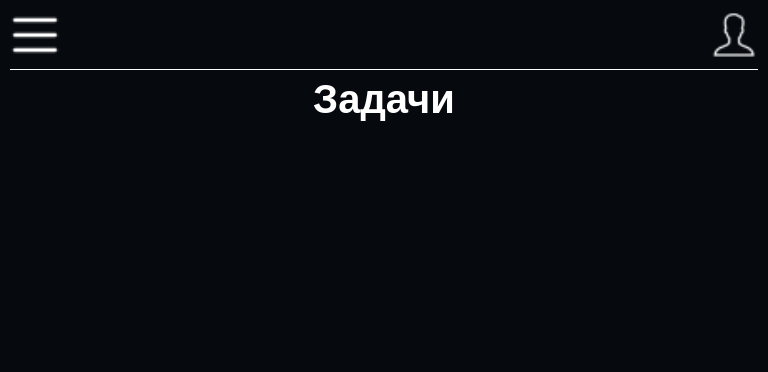
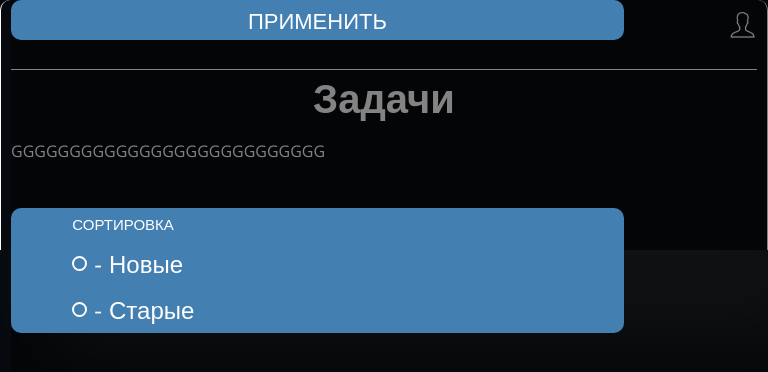
Before and after one commit to AndreyPetrozhitskiy/Farpost-Praktika, a React (Vite) app: page / in a window 768 px wide. Shown: the top 372 px of the page. Built offline with nearby package versions, Linux system fonts and the light colour scheme.

Commit message:
first commit2

```diff
--- a/src/App.tsx
+++ b/src/App.tsx
@@ -1,16 +1,11 @@
-import Main from "./components/Main";
-
-
-
-
-
-
-
+import AppRouter from "./AppRouter";
+import Header from "./components/Header";
 
 function App() {
   return (
     <div className="App">
-      <Main />
+      <Header />
+      <AppRouter />
     </div>
   );
 }
--- /dev/null
+++ b/src/AppRouter.tsx
@@ -0,0 +1,13 @@
+
+import { Routes, Route } from "react-router-dom";
+import Main from "./components/Main";
+
+const AppRouter = () => {
+  return (
+    <Routes>
+      <Route path="/" element={<Main />} />
+    </Routes>
+  );
+};
+
+export default AppRouter;
--- /dev/null
+++ b/src/Styles/Filtres.scss
@@ -0,0 +1,256 @@
+.Filtres {
+  width: 30%;
+  height: auto;
+
+  display: flex;
+  flex-direction: row;
+  justify-content: center;
+
+  flex-wrap: wrap;
+  button {
+    display: flex;
+    justify-content: center;
+    align-items: center;
+    text-align: center;
+    color: white;
+    background-color: #437fb1;
+    width: 100%;
+    height: 50px;
+    border-radius: 10px;
+    border: none;
+    font-size: 22px;
+    cursor: pointer;
+  }
+  &__time {
+    width: 100%;
+    display: flex;
+    height: 150px;
+    flex-direction: column;
+    background-color: #437fb1;
+    border-radius: 10px;
+    justify-content: space-around;
+    align-items: end;
+    p {
+      font-size: 22px;
+      color: white;
+      width: 90%;
+    }
+    &-checkbox {
+      display: flex;
+      flex-direction: row;
+      width: 90%;
+      input[type="checkbox"] {
+        width: 30px;
+        height: 30px;
+        border-radius: 50%;
+        vertical-align: middle;
+        border: 2px solid #ffffff;
+        appearance: none;
+        -webkit-appearance: none;
+        outline: none;
+        cursor: pointer;
+        position: relative;
+        &:checked{
+            // background-color: #ffffff;
+            &::before {
+                content: '\2714'; /* код символа галочки */
+                display: block;
+                width: 30px;
+                height: 30px;
+                text-align: center;
+                line-height: 30px;
+                font-size: 28px;
+                color: #437fb1; /* черный цвет галочки */
+                border-radius: 50%;
+                background-color: #ffffff;
+                position: absolute; // Добавляем позиционирование
+                top: 50%;
+                left: 50%;
+                transform: translate(-50%, -50%); // Центрируем по вертикали и горизонтали
+            }
+        }
+      }
+      p{
+        width: auto;
+        margin-left: 7px;
+        font-size: 24px;
+      }
+    }
+  }
+}
+@media screen and (min-width: 1000px) and (max-width: 1200px) {
+  .Filtres {
+    width: 30%;
+    height: auto;
+    button {
+      height: 50px;
+      font-size: 20px;
+    }
+    &__time {
+        p {
+          font-size: 20px;
+          color: white;
+          width: 90%;
+
+        }
+        &-checkbox {
+          display: flex;
+          flex-direction: row;
+          align-items: center;
+          width: 90%;
+          input[type="checkbox"] {
+            width: 20px;
+            height: 20px;
+            border-radius: 50%;
+            vertical-align: middle;
+            border: 2px solid #ffffff;
+            appearance: none;
+            -webkit-appearance: none;
+            outline: none;
+            cursor: pointer;
+            position: relative;
+            &:checked{
+                // background-color: #ffffff;
+                &::before {
+                    content: '\2714'; /* код символа галочки */
+                    display: block;
+                    width: 20px;
+                    height: 20px;
+                    text-align: center;
+                    line-height: 20px;
+                    font-size: 22px;
+                    color: #437fb1; /* черный цвет галочки */
+                    border-radius: 50%;
+                    background-color: #ffffff;
+                    position: absolute; // Добавляем позиционирование
+                    top: 50%;
+                    left: 50%;
+                    transform: translate(-50%, -50%); // Центрируем по вертикали и горизонтали
+                }
+            }
+          }
+          p{
+            width: auto;
+            margin-left: 7px;
+            font-size: 22px;
+          }
+        }
+      }
+  }
+}
+
+@media screen and (min-width: 768px) and (max-width: 1000px) {
+  .Filtres {
+    width: 30%;
+    height: auto;
+    button {
+      height: 40px;
+      font-size: 15px;
+    }
+    &__time {
+        height: 125px;
+        p {
+          font-size: 15px;
+          color: white;
+          width: 90%;
+
+        }
+        &-checkbox {
+          display: flex;
+          flex-direction: row;
+          align-items: center;
+          width: 90%;
+          input[type="checkbox"] {
+            width: 15px;
+            height: 15px;
+            border-radius: 50%;
+            vertical-align: middle;
+            border: 2px solid #ffffff;
+            appearance: none;
+            -webkit-appearance: none;
+            outline: none;
+            cursor: pointer;
+            position: relative;
+            &:checked{
+                // background-color: #ffffff;
+                &::before {
+                    content: '\2714'; /* код символа галочки */
+                    display: block;
+                    width: 15px;
+                    height: 15px;
+                    text-align: center;
+                    line-height: 15px;
+                    font-size: 18px;
+                    color: #437fb1; /* черный цвет галочки */
+                    border-radius: 50%;
+                    background-color: #ffffff;
+                    position: absolute; // Добавляем позиционирование
+                    top: 50%;
+                    left: 50%;
+                    transform: translate(-50%, -50%); // Центрируем по вертикали и горизонтали
+                }
+            }
+          }
+          p{
+            width: auto;
+            margin-left: 7px;
+            font-size: 16px;
+          }
+        }
+      }
+  }
+}
+
+@media screen and (min-width: 360px) and (max-width: 768px) {
+  .Filtres {
+    width: 100%;
+    height: 500px;
+    background-color: rgba(0, 0, 0, 0.486);
+    position: absolute;
+    top: 0;
+    justify-content: left;
+    button {
+      width: 80%;
+      height: 40px;
+      font-size: 22px;
+    }
+    &__time {
+        -webkit-tap-highlight-color: transparent;
+        width: 80%;
+        p {
+          width: 90%;
+        }
+        &-checkbox {
+          width: 90%;
+          input[type="checkbox"] {
+            &:checked{
+                &::before {
+                    font-size: 22px;
+                }
+            }
+          }
+          p{
+            width: auto;
+            margin-left: 7px;
+            font-size: 24px;
+          }
+        }
+      }
+  }
+}
+
+@media screen and (max-width: 360px) {
+  .Filtres {
+    width: 100%;
+    height: 500px;
+    background-color: rgba(0, 0, 0, 0.486);
+    position: absolute;
+    top: 0;
+    justify-content: left;
+    button {
+      width: 80%;
+      height: 40px;
+      font-size: 22px;
+    }
+  }
+}
--- a/src/Styles/Main.scss
+++ b/src/Styles/Main.scss
@@ -2,7 +2,7 @@
   width: 100%;
 
   height: auto;
-  padding: 10px;
+
   color: #ffffff;
   h1{
     width: 100%;
@@ -10,7 +10,20 @@
     font-size: 40px;
   }
 }
+.Container{
+  width: 100%;
+  height: auto;
+  display: flex;
+  flex-direction: row;
+  justify-content: space-between;
+  margin-top: 2%;
 
+  &__tasks{
+    width: 69%;
+    height: 100px;
+    color: white;
+  }
+}
 @media screen and (min-width: 1301px) {
 }
 
--- a/src/Styles/header.scss
+++ b/src/Styles/header.scss
@@ -121,8 +121,8 @@
     }
     img {
       display: block;
-      width: 50px;
-      height: 50px;
+      width: 30px;
+      height: 30px;
     }
   }
 }
@@ -148,8 +148,8 @@
     }
     img {
       display: block;
-      width: 50px;
-      height: 50px;
+      width: 25px;
+      height: 25px;
     }
   }
 }
--- a/src/Styles/index.scss
+++ b/src/Styles/index.scss
@@ -42,6 +42,12 @@ body {
   width: 100%; /* Ширина по умолчанию - 100% от ширины родительского элемента */
   min-width: 320px; /* Минимальная ширина, чтобы контент не сжимался слишком сильно */
   max-width: 1300px; /* Максимальная ширина элемента */
+  padding: 10px;
+  border-left: 1px solid white;
+  border-right: 1px solid white;
+  border-radius: 10px 10px 0px 0px;
+  box-shadow: 53px 100px 80px rgba(255, 255, 255, 0.096);
+  position: relative;
 }
 
 @media screen and (min-width: 1301px) {
--- /dev/null
+++ b/src/components/Filtres.tsx
@@ -0,0 +1,24 @@
+import "../Styles/Checkbox.scss"
+import '../Styles/Filtres.scss'
+function Filtres() {
+  return (
+    <div className="Filtres">
+        <button>ПРИМЕНИТЬ</button>
+        <div className='Filtres__time'>
+            <p>СОРТИРОВКА</p>
+            <div className='Filtres__time-checkbox'>
+                <input type='checkbox' />
+                <p>-</p>
+                <p>Новые</p>
+            </div>
+            <div className='Filtres__time-checkbox'>
+                <input type='checkbox' />
+                <p>-</p>
+                <p>Старые</p>
+            </div>
+        </div>
+    </div>
+  );
+}
+
+export default Filtres;
--- a/src/components/Main.tsx
+++ b/src/components/Main.tsx
@@ -1,12 +1,18 @@
 // import React from 'react';
 import "../Styles/Main.scss"
-import Header from './Header';
+import Filtres from "./Filtres";
+
 
 function Main() {
   return (
     <div className = "Main">
-       <Header />
        <h1>Задачи</h1>
+      <div className="Container">
+        <Filtres />
+        <div className="Container__tasks">
+          GGGGGGGGGGGGGGGGGGGGGGGGGGG
+        </div>
+      </div>
     </div>
   );
 }
--- a/src/components/Task.tsx
+++ b/src/components/Task.tsx
@@ -3,6 +3,7 @@ import '../Styles/'
 function Task() {
   return (
     <div className="Task">
+
     </div>
   );
 }
```
Also changed, not shown: src/Styles/Checkbox.scss (added).
